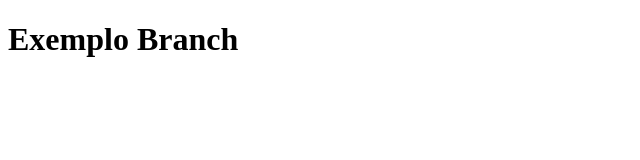
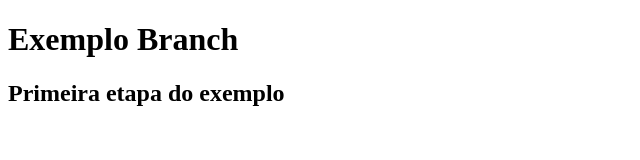
Before and after one commit to jussimar/exemploBranch, a plain HTML site: page index.html in a window 1280 px wide. Shown: the whole page, without its empty margins (0-640 px from the left). Drawn offline with Linux system fonts and the light colour scheme.

Commit message:
inserindo h2

```diff
--- a/index.html
+++ b/index.html
@@ -5,5 +5,7 @@
 </head>
 <body>
 	<h1>Exemplo Branch</h1>
+
+	<h2>Primeira etapa do exemplo</h2>
 </body>
 </html>
```
